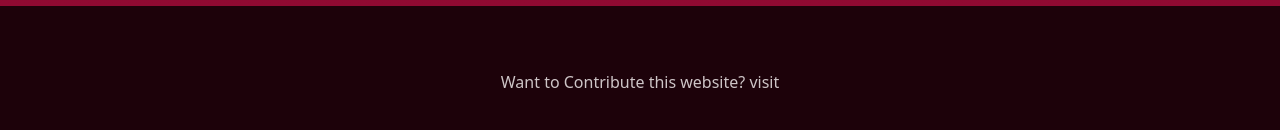
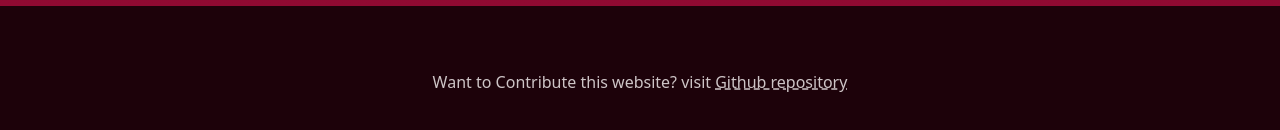
Before and after one commit to BlUhOl/GMDI-Leaderboard, a Nuxt app: page / in a window 1280 px wide. Shown: the part 1618-1748 px from the top of the page. Built offline with nearby package versions, Linux system fonts and the light colour scheme.

Commit message:
add github information

```diff
--- a/pages/index.vue
+++ b/pages/index.vue
@@ -131,7 +131,7 @@
         ></iframe>
         <NuxtLink
           class="btn"
-          href="https://www.facebook.com/groups/1662503687329843"
+          href="https://discord.gg/JaPQzFk"
           target="_blank"
           >Join</NuxtLink
         >
@@ -142,6 +142,14 @@
   <div
     class="w-full px-2 xl:px-72 py-16 flex flex-col justify-center items-center"
   >
-    <p>Want to Contribute this website? visit</p>
+    <p>
+      Want to Contribute this website? visit
+      <NuxtLink
+        class="underline decoration-dashed hover:decoration-solid"
+        href="https://github.com/BlUhOl/GMDI-Leaderboard"
+        target="_blank"
+        >Github repository</NuxtLink
+      >
+    </p>
   </div>
 </template>
```
